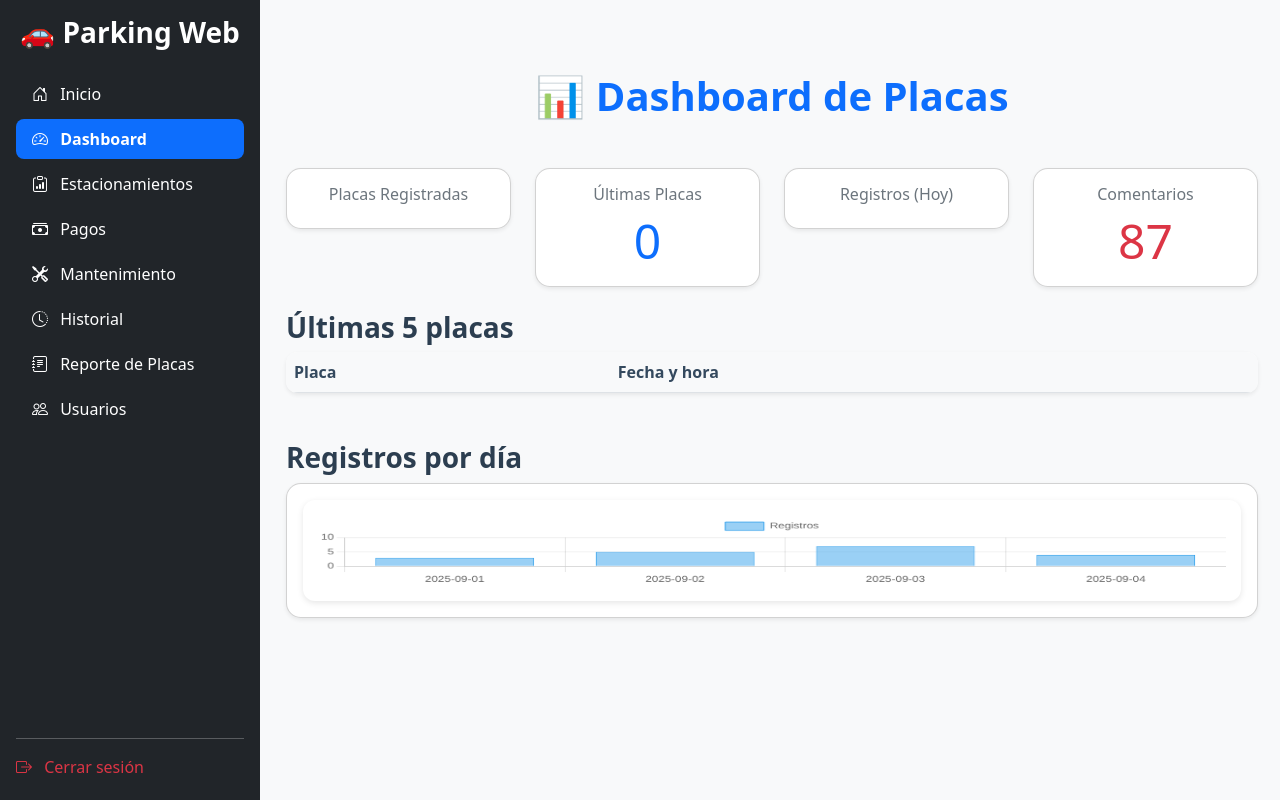
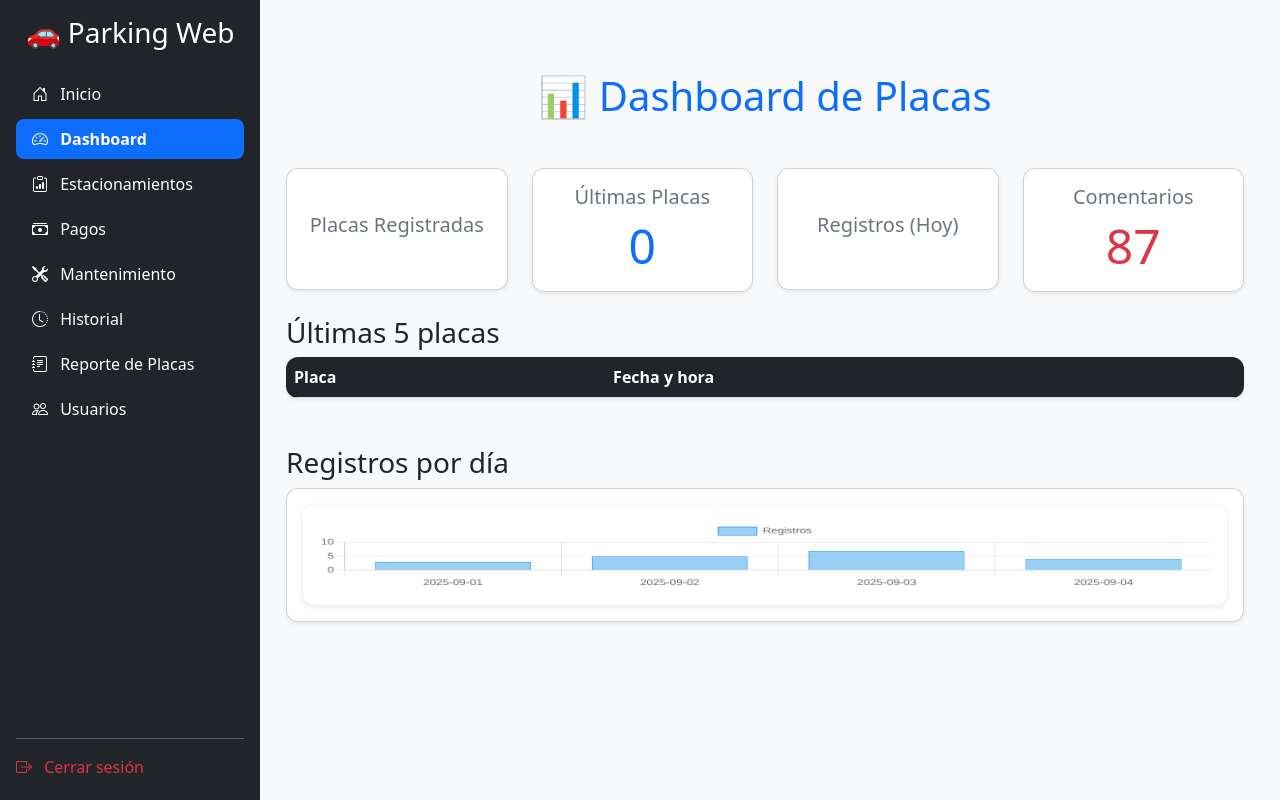
Before and after one commit to AQP-Connectivity/Proyecto-con-Python, a Flask app: page /dashboard in a window 1280 px wide. Run offline with Flask 3, Linux system fonts and the light colour scheme; lists and menus that the app fills with data are empty.

Commit message:
Update dashboard.css
actualización del modo responsive

```diff
--- a/Estructura del Proyecto/static/css/dashboard.css
+++ b/Estructura del Proyecto/static/css/dashboard.css
@@ -1,38 +1,24 @@
 /* ==== Dashboard Styles ==== */
 
-/* Contenedor principal */
-.container {
-  max-width: 1000px;
-}
-
-/* Títulos */
-h1, h3 {
-  font-weight: 600;
-  color: #2c3e50;
-}
-
-/* Card de totales */
+/* Cards del dashboard */
 .card {
-  border-radius: 15px;
+  border-radius: 12px;
+  box-shadow: 0 4px 10px rgba(0, 0, 0, 0.1);
   transition: transform 0.2s ease-in-out;
+  text-align: center;
 }
 
 .card:hover {
-  transform: translateY(-3px);
+  transform: translateY(-5px);
 }
 
-/* Título dentro de la card */
-.card-title {
-  font-size: 1rem;
-  color: #555;
+.card-body {
+  min-height: 120px; /* 🔹 Fuerza que todas las cards tengan el mismo alto */
+  display: flex;
+  flex-direction: column;
+  justify-content: center; /* Centra verticalmente */
 }
 
-/* Número total */
-.card h2 {
-  font-size: 2.5rem;
-  font-weight: bold;
-  margin-top: 10px;
-}
 
 /* Tabla */
 .table {
@@ -40,21 +26,19 @@
   border-radius: 12px;
   overflow: hidden;
 }
-
 .table th {
-  background-color: #f8f9fa;
-  font-weight: 600;
-  color: #34495e;
+  background-color: #212529;
+  color: #fff;
 }
-
 .table td {
   vertical-align: middle;
 }
 
 /* Gráfico */
-canvas {
+#grafico {
   background: #fff;
   border-radius: 12px;
   padding: 15px;
   box-shadow: 0px 2px 6px rgba(0,0,0,0.1);
+  width: 100% !important;
 }
```
